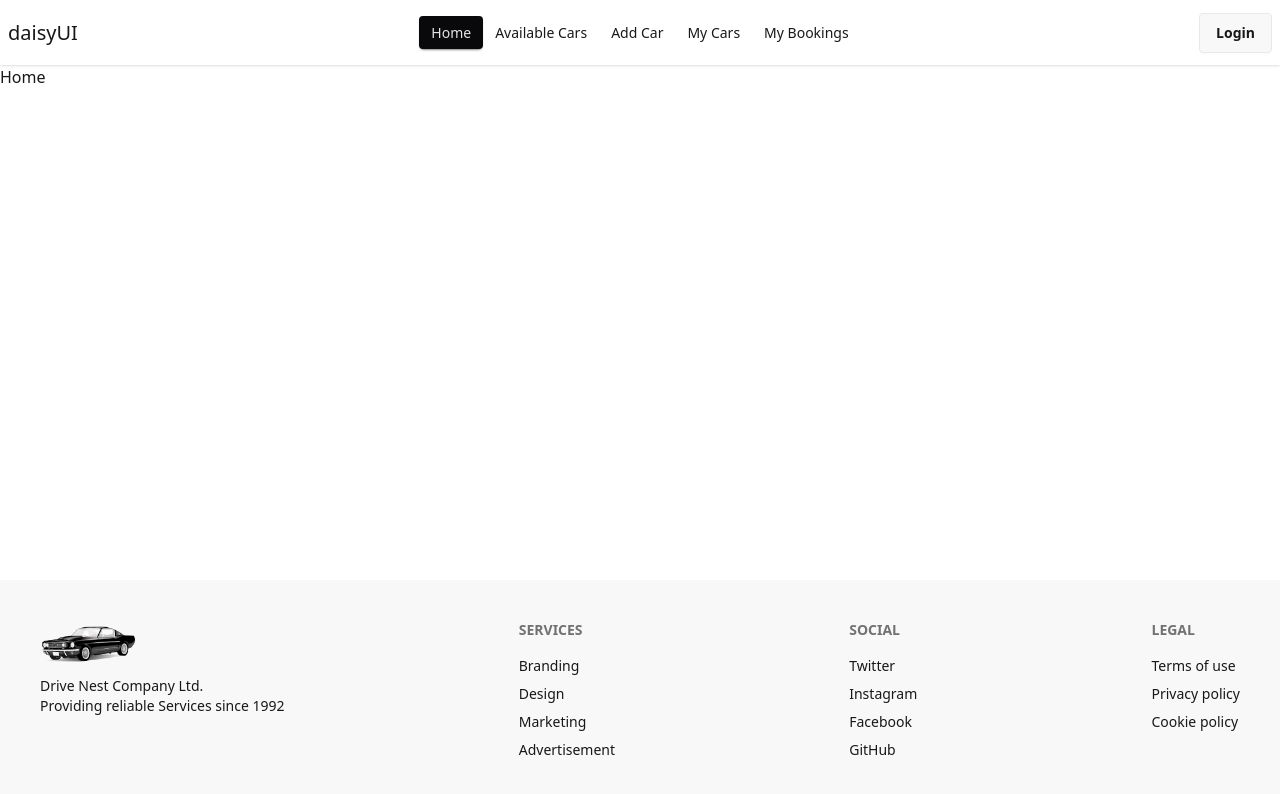
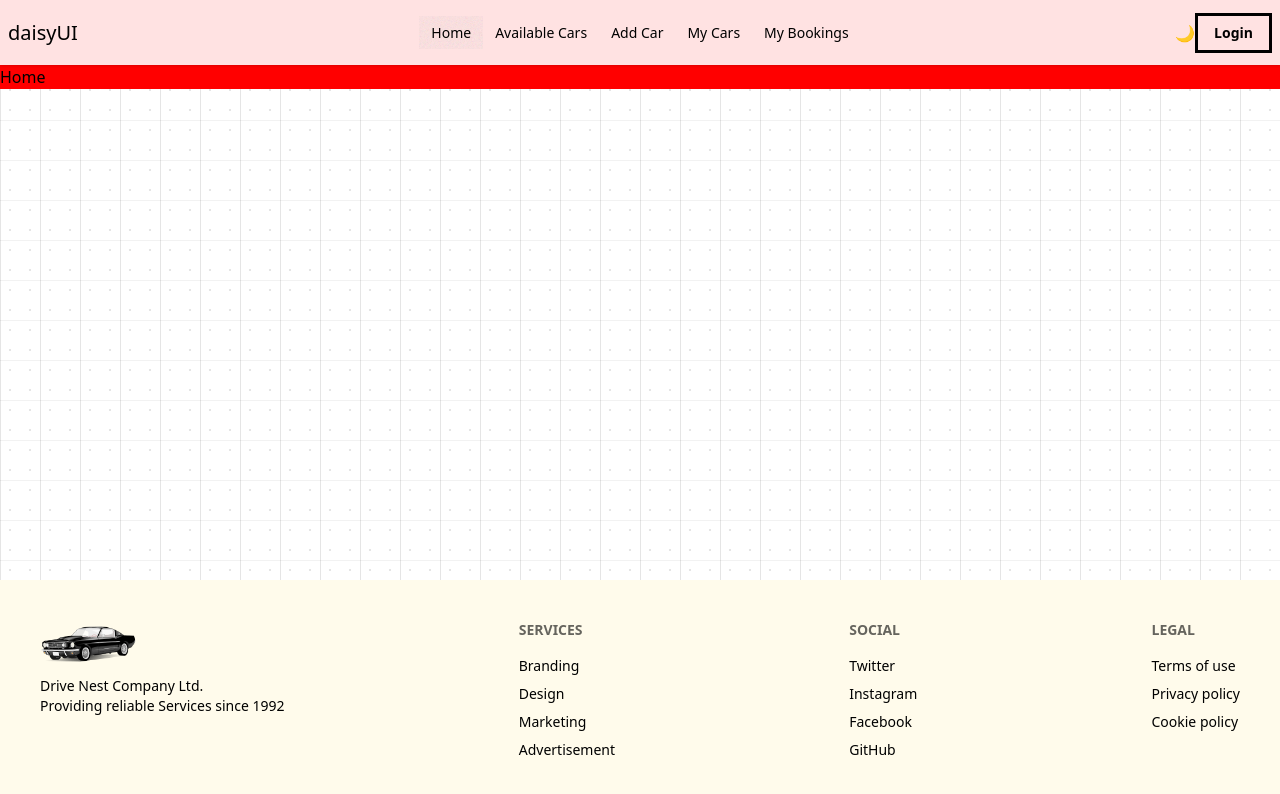
Before and after one commit to Mehedi-Hasan-code/Drive_Nest, a React (Vite) app: page / in a window 1280 px wide. Shown: the top 794 px of the page. Built offline with nearby package versions, Linux system fonts and the light colour scheme.

Commit message:
added grid background

```diff
--- a/package.json
+++ b/package.json
@@ -11,6 +11,7 @@
   },
   "dependencies": {
     "@tailwindcss/vite": "^4.1.8",
+    "lucide-react": "^0.513.0",
     "react": "^19.1.0",
     "react-dom": "^19.1.0",
     "react-router-dom": "^7.6.2",
--- a/src/components/common/Footer.jsx
+++ b/src/components/common/Footer.jsx
@@ -2,7 +2,7 @@ import React from 'react';
 
 const Footer = () => {
   return (
-    <footer className="footer justify-center sm:justify-between sm:footer-horizontal bg-base-200 text-base-content p-10">
+    <footer className="footer justify-center sm:justify-between sm:footer-horizontal bg-amber-50 text-base-content p-10">
       <aside>
         <img className="w-24" src="/car.png" alt="" />
         <p>
--- a/src/components/common/NavLinks.jsx
+++ b/src/components/common/NavLinks.jsx
@@ -1,27 +1,42 @@
 import React from 'react';
-import { NavLink } from 'react-router-dom'
-const NavLinks = () => {
+import { NavLink } from 'react-router-dom';
+
+const NavLinks = ({ onSelect }) => {
+  const handleClick = () => {
+    if (onSelect) {
+      onSelect();
+    }
+  };
+
   return (
     <>
       {' '}
       {/*Non logged in users */}
       <li>
-        <NavLink to={'/'}>Home</NavLink>
+        <NavLink to={'/'} onClick={handleClick}>
+          Home
+        </NavLink>
       </li>
       <li>
-        <NavLink to={'/available-cars'}>Available Cars</NavLink>
+        <NavLink to={'/available-cars'} onClick={handleClick}>
+          Available Cars
+        </NavLink>
       </li>
-
-
       {/* Logged in users*/}
       <li>
-        <NavLink to={'/add-car'}>Add Car</NavLink>
+        <NavLink to={'/add-car'} onClick={handleClick}>
+          Add Car
+        </NavLink>
       </li>
       <li>
-        <NavLink to={'/my-cars'}>My Cars</NavLink>
+        <NavLink to={'/my-cars'} onClick={handleClick}>
+          My Cars
+        </NavLink>
       </li>
       <li>
-        <NavLink to={'/my-booking'}>My Bookings</NavLink>
+        <NavLink to={'/my-booking'} onClick={handleClick}>
+          My Bookings
+        </NavLink>
       </li>
     </>
   );
--- a/src/components/common/Navbar.jsx
+++ b/src/components/common/Navbar.jsx
@@ -1,39 +1,82 @@
-import React from 'react';
+import React, { useState, useEffect, useRef, useContext } from 'react';
 import NavLinks from './NavLinks';
 import ButtonPrimary from './ui/ButtonPrimary';
 import { useNavigate } from 'react-router-dom';
+import { ThemeContext } from '../../context/theme/ThemeContext';
+const Navbar = () => {
+  const navigate = useNavigate();
+  const { isDark, handleToggleTheme } = useContext(ThemeContext);
+  console.log(isDark);
+  const [isOpen, setIsOpen] = useState(false);
+  const dropdownRef = useRef(null);
 
-const Navbar = () => {
-  const navigate = useNavigate()
   const handleNavigate = () => {
-    navigate('/login')
-  }
+    navigate('/login');
+  };
+
+  const toggleMenu = () => {
+    setIsOpen((prevIsOpen) => !prevIsOpen);
+  };
+
+  const closeDropdown = () => {
+    setIsOpen(false);
+  };
+
+  useEffect(() => {
+    const handleClickOutside = (event) => {
+      if (dropdownRef.current && !dropdownRef.current.contains(event.target)) {
+        closeDropdown();
+      }
+    };
+
+    if (isOpen) {
+      document.addEventListener('mousedown', handleClickOutside);
+    }
+
+    return () => {
+      document.removeEventListener('mousedown', handleClickOutside);
+    };
+  }, [isOpen]);
+
   return (
-    <div className="navbar shadow-sm">
+    <div className="navbar shadow-sm bg-red-100">
       <div className="navbar-start">
-        <div className="dropdown">
-          <div tabIndex={0} role="button" className="lg:hidden">
-            <svg
-              xmlns="http://www.w3.org/2000/svg"
-              className="h-5 w-5"
-              fill="none"
-              viewBox="0 0 24 24"
-              stroke="currentColor"
-            >
-              {' '}
-              <path
-                strokeLinecap="round"
-                strokeLinejoin="round"
-                strokeWidth="2"
-                d="M4 6h16M4 12h8m-8 6h16"
-              />{' '}
-            </svg>
+        <div className="dropdown relative" ref={dropdownRef}>
+          <div role="button" className="lg:hidden">
+            <label className="swap swap-rotate">
+              {/* this hidden checkbox controls the state */}
+              <input type="checkbox" checked={isOpen} onChange={toggleMenu} />
+
+              {/* hamburger icon */}
+              <svg
+                className="swap-off fill-current"
+                xmlns="http://www.w3.org/2000/svg"
+                width="32"
+                height="32"
+                viewBox="0 0 512 512"
+              >
+                <path d="M64,384H448V341.33H64Zm0-106.67H448V234.67H64ZM64,128v42.67H448V128Z" />
+              </svg>
+
+              {/* close icon */}
+              <svg
+                className="swap-on fill-current"
+                xmlns="http://www.w3.org/2000/svg"
+                width="32"
+                height="32"
+                viewBox="0 0 512 512"
+              >
+                <polygon points="400 145.49 366.51 112 256 222.51 145.49 112 112 145.49 222.51 256 112 366.51 145.49 400 256 289.49 366.51 400 400 366.51 289.49 256 400 145.49" />
+              </svg>
+            </label>
           </div>
           <ul
             tabIndex={0}
-            className="menu menu-sm dropdown-content rounded-box z-1 mt-3 w-52 p-2 shadow"
+            className={`menu bg-amber-50 menu-sm absolute top-[100%] rounded-box z-1 mt-3 w-52 p-2 shadow ${
+              isOpen ? 'block' : 'hidden'
+            }`}
           >
-            <NavLinks />
+            <NavLinks onSelect={closeDropdown} />
           </ul>
         </div>
         <a className="text-xl">daisyUI</a>
@@ -44,7 +87,8 @@ const Navbar = () => {
         </ul>
       </div>
       <div className="navbar-end">
-        <ButtonPrimary onClick={handleNavigate} label='Login' />
+        <div onClick={() => handleToggleTheme()}>{isDark ? '☀️' : '🌙'}</div>
+        <ButtonPrimary onClick={handleNavigate} label="Login" />
       </div>
     </div>
   );
--- a/src/context/theme/ThemeProvider.jsx
+++ b/src/context/theme/ThemeProvider.jsx
@@ -6,40 +6,19 @@ import {
 } from '../../utils/localStorage';
 
 const ThemeProvider = ({ children }) => {
-  const [isDark, setIsDark] = useState(false);
+  const [isDark, setIsDark] = useState(() => {
+    // Initialize state from localStorage on component mount
+    const savedTheme = getFromLocalStorage('theme');
+    return savedTheme === 'dark';
+  });
 
   const handleToggleTheme = () => {
     setIsDark((prevIsDark) => !prevIsDark);
   };
 
   useEffect(() => {
-    const savedTheme = getFromLocalStorage('theme');
-
-    if (savedTheme) {
-      const isDarkTheme = savedTheme === 'dark';
-
-      setIsDark(isDarkTheme);
-
-      document.documentElement.setAttribute('data-theme', savedTheme);
-    } else {
-      const prefersDark = window.matchMedia(
-        '(prefers-color-scheme: dark)'
-      ).matches;
-
-      setIsDark(prefersDark);
-
-      const defaultTheme = prefersDark ? 'dark' : 'light';
-      document.documentElement.setAttribute('data-theme', defaultTheme);
-
-      setToLocalStorage('theme', defaultTheme);
-    }
-  }, []);
-
-  useEffect(() => {
     const theme = isDark ? 'dark' : 'light';
-
     document.documentElement.setAttribute('data-theme', theme);
-
     setToLocalStorage('theme', theme);
   }, [isDark]);
 
@@ -48,6 +27,7 @@ const ThemeProvider = ({ children }) => {
     setIsDark,
     handleToggleTheme,
   };
+
   return (
     <ThemeContext.Provider value={themeInfo}>{children}</ThemeContext.Provider>
   );
--- a/src/index.css
+++ b/src/index.css
@@ -1,4 +1,10 @@
-@import "tailwindcss";
+@import 'tailwindcss';
 @plugin "daisyui" {
-  themes: light --default;
+  themes: false;
 }
+@theme {
+  --color-mint-500: #ff0000;
+}
+:root[data-theme='dark'] {
+  --color-mint-500: #00ff00;
+}
--- a/src/layouts/Root.jsx
+++ b/src/layouts/Root.jsx
@@ -1,18 +1,35 @@
-import React from 'react'
-import { Outlet } from 'react-router-dom'
-import Navbar from '../components/common/Navbar'
-import Footer from '../components/common/Footer'
+import React from 'react';
+import { Outlet } from 'react-router-dom';
+import Navbar from '../components/common/Navbar';
+import Footer from '../components/common/Footer';
 
 const Root = () => {
   return (
-    <div className='flex flex-col min-h-screen'>
-    <Navbar />
-    <div className='grow'>
-    <Outlet />
+    <div className='relative'>
+      <div className="flex flex-col min-h-screen max-w-[1600px] mx-auto">
+        <Navbar />
+        <div className="grow">
+          <Outlet />
+        </div>
+        <Footer />
+      </div>
+      <div style={gridLines} className="-z-10 absolute inset-0"></div>
+      <div style={gridDots} className="-z-10 absolute inset-0"></div>
     </div>
-    <Footer />
-    </div>
-  )
-}
+  );
+};
 
-export default Root
+// styles
+const gridLines = {
+  backgroundImage: `
+    linear-gradient(to right, rgba(0, 0, 0, 0.1) 1px, transparent 1px),
+    linear-gradient(to bottom, rgba(0, 0, 0, 0.1), transparent 1px)
+  `,
+  backgroundSize: '40px 40px',
+};
+const gridDots = {
+  backgroundImage: `radial-gradient(rgba(0, 0, 0, 0.1) 1px, transparent 1px)`,
+  backgroundSize: '20px 20px',
+};
+
+export default Root;
--- a/src/main.jsx
+++ b/src/main.jsx
@@ -4,11 +4,14 @@ import './index.css';
 import { RouterProvider } from 'react-router-dom';
 import { router } from './router/routes';
 import AuthProvider from './context/auth/AuthProvider';
+import ThemeProvider from './context/theme/ThemeProvider';
 
 createRoot(document.getElementById('root')).render(
   <StrictMode>
     <AuthProvider>
-      <RouterProvider router={router} />
+      <ThemeProvider>
+        <RouterProvider router={router} />
+      </ThemeProvider>
     </AuthProvider>
   </StrictMode>
 );
--- a/src/pages/AvailableCars.jsx
+++ b/src/pages/AvailableCars.jsx
@@ -2,7 +2,7 @@ import React from 'react'
 
 const AvailableCars = () => {
   return (
-    <div>AvailableCars</div>
+    <div className='text-mint-500'>AvailableCars</div>
   )
 }
 
--- a/src/pages/Home.jsx
+++ b/src/pages/Home.jsx
@@ -2,7 +2,7 @@ import React from 'react'
 
 const Home = () => {
   return (
-    <div>Home</div>
+    <div className='bg-mint-500'>Home</div>
   )
 }
 
```
Also changed, not shown: 1 other file (tests, documents, lock files or other folders).
